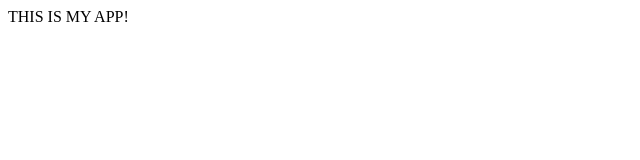
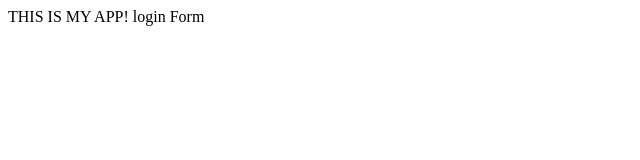
Before and after one commit to Peternguyen199x/myappsample, a plain HTML site: page index.html in a window 1280 px wide. Shown: the full height of the page, 0-640 px from the left. Drawn offline with Linux system fonts and the light colour scheme.

Commit message:
login form

```diff
--- /dev/null
+++ b/dir3/app3.js
@@ -0,0 +1 @@
+console.log("app3 hello world");
--- a/index.html
+++ b/index.html
@@ -6,6 +6,7 @@
 
 <body>
     THIS IS MY APP!
+    login Form
 </body>
 
 </html>
```
Also changed, not shown: login.html (added, +1 -0 lines), log.txt (added).
